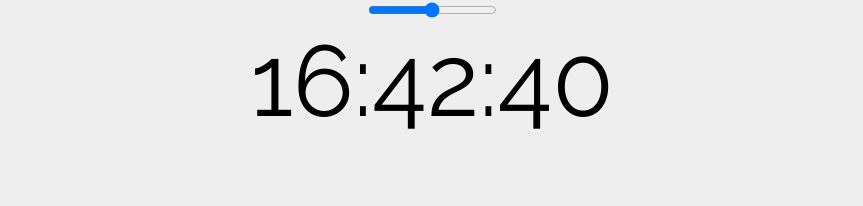
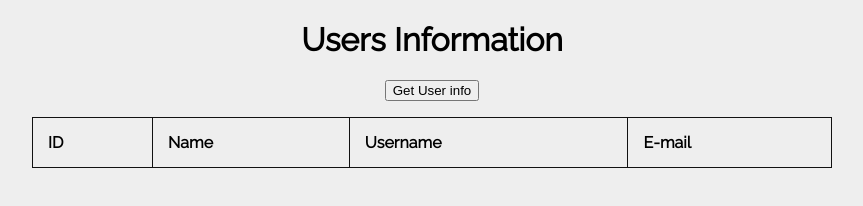
Before and after one commit to lukattl/ajax-json, a website: page index.html in a window 1280 px wide. Shown: the whole page, without its empty margins (208-1071 px from the left). Drawn offline with nearby package versions, Linux system fonts and the light colour scheme; files that its build step writes are made by us from their sources.

Commit message:
second push

```diff
--- a/index.html
+++ b/index.html
@@ -2,11 +2,28 @@
 <html lang="hr">
 	<head>
 		<meta charset="utf-8" />
-		<title>jQuery-a DOM Manipulacija</title>
+		<title>Ajax &amp; JSON</title>
         <meta name="viewport" content="width=device-width">
 		<link href="dist/css/style.min.css" rel="stylesheet">
 	</head>
 	<body>
+        <div class="content">
+            <h1>Users Information</h1>
+            <button class="btn">Get User info</button>
+            <div class="preloader"></div>
+            <table>
+                <thead>
+                    <th>ID</th>
+                    <th>Name</th>
+                    <th>Username</th>
+                    <th>E-mail</th>
+                </thead>
+                <tbody>
+                    <script>
+                        </script>
+                </tbody>
+            </table>
+        </div>
 
 
         <!-- JS Scripts -->
--- a/src/js/app.js
+++ b/src/js/app.js
@@ -1,39 +1,34 @@
 var handleContent = function () {
-    var contentDiv = '<div id="content">';
-    var clockDiv = '<div id="clock">';
-    var slider = '<input type="range" id="slider" value="100" max="150" min="50">';
 
-    $('body').prepend(contentDiv);
-    $('#content')
-        .addClass('content')
-        .append(slider)
-        .append(clockDiv);
-    $('#clock').addClass('clock');
+    var preloader = $('.preloader');
+    var ajaxLoader = '<img class="ajax-loader" src="/img/ajax-loader.gif" />';
 
-    var mouseDown = false;
-    $('#slider')
-        .mousedown(function () {
-            mouseDown = true;
-        })
-        .mouseup(function () {
-            mouseDown = false;
-        })
-        .mousemove(function () {
-            if (mouseDown) {
-                $('#clock').css('font-size', $(this).val() + 'px');
+    $('.btn').click(function(e) {
+        e.preventDefault();
+
+        $.ajax({
+            url: "data/users.json",
+            type: "GET",
+            data: { "id" :1},
+            beforeSend: function(){
+                preloader.empty();
+                preloader.append(ajaxLoader);
+            },
+            success: function(result){
+
+            },
+            error: function(xhr, status, error){
+                if (error) {
+                    preloader.empty();
+                    preloader.text("An error occured while procssing your request! Your fault totaly!");
+
+                }
+            },
+            complete: function (){
+               // preloader.empty();
             }
         });
-
-    runClock();
-    var interval = setInterval(runClock, 1000);
-
-    function runClock() {
-        var date = new Date();
-        var hh = (date.getHours() < 10) ? '0' + date.getHours() : date.getHours();
-        var mm = (date.getMinutes() < 10) ? '0' + date.getMinutes() : date.getMinutes();
-        var ss = (date.getSeconds() < 10) ? '0' + date.getSeconds() : date.getSeconds();
-        $('#clock').text(hh + ':' + mm + ':' + ss);
-    }
+    });
 };
 
 var App = function () {
--- a/src/scss/style.scss
+++ b/src/scss/style.scss
@@ -21,7 +21,24 @@ body {
         margin: auto;
         text-align: center;
     }
-    .clock{
-        font-size: 100px;
+
+    table{
+        width: 100%;
+        margin-top: $margin;
+        border-collapse: collapse;
+
+        th, td{
+            border: 1px solid $dark;
+            text-align: left;
+            padding: 15px;
+        }
+
     }
+
+    .preloader{
+        margin-top: $margin;
+        color: red;
+    }
+
+
 }
```
Also changed, not shown: data/users.json (added, +32 -0 lines), dist/css/style.min.css, dist/js/app.min.js, img/ajax-loader.gif (added).
